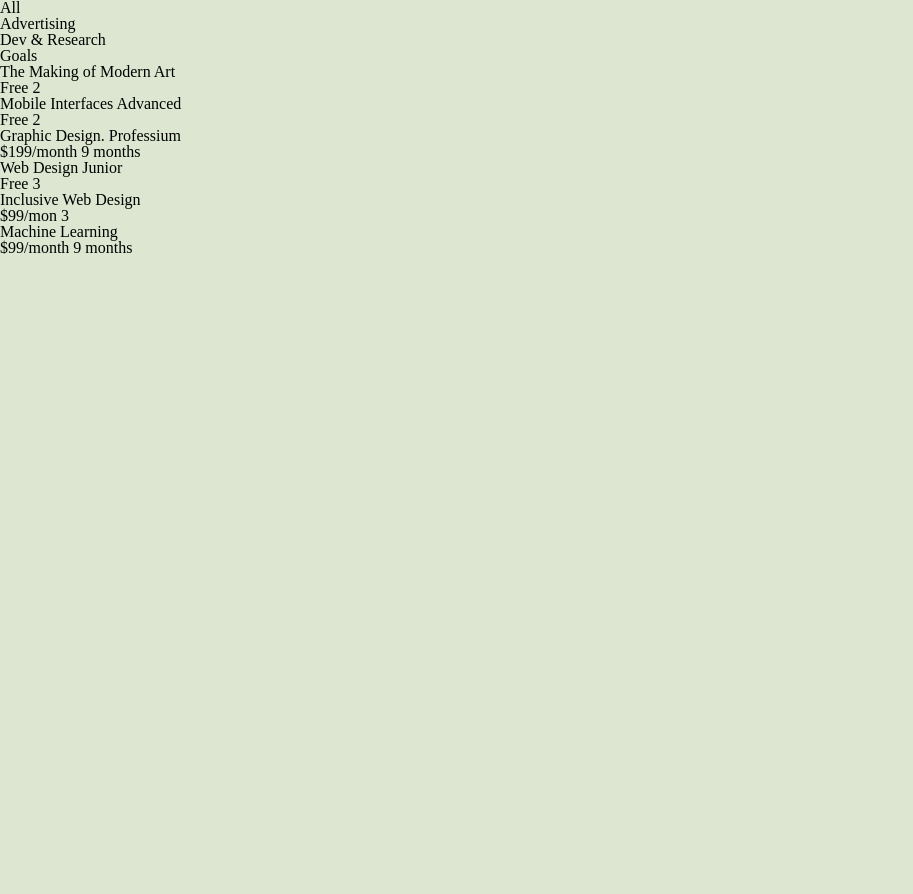
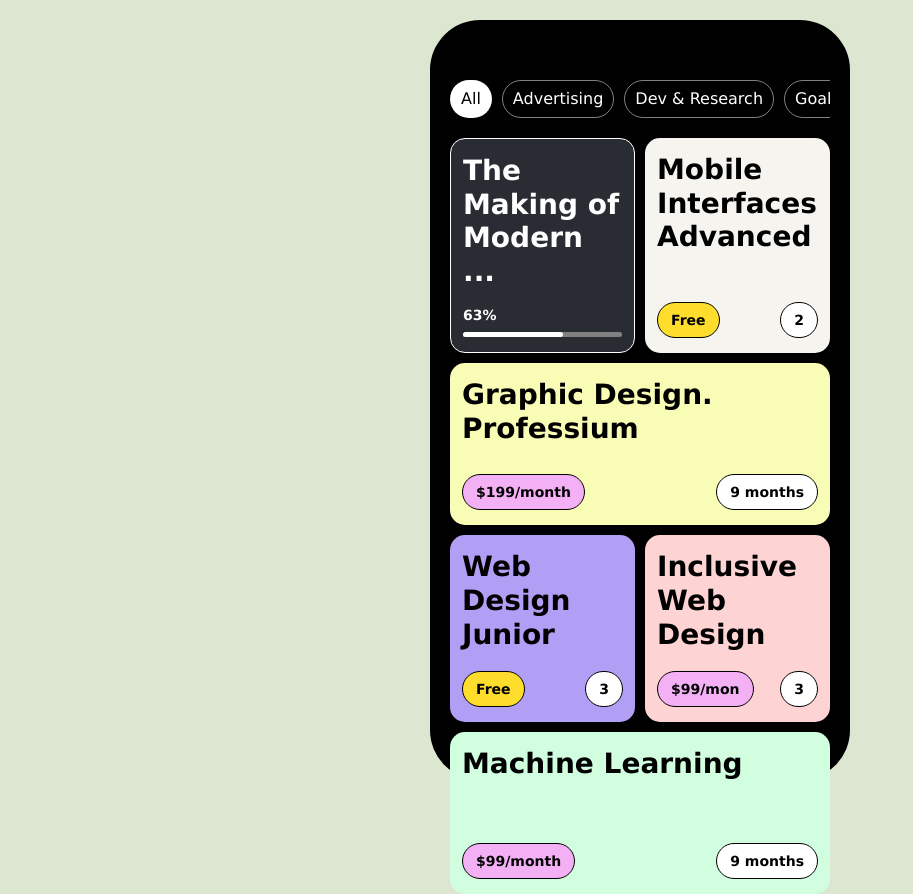
Before and after one commit to mijinB/vite_css_layout, a website built with Vite: page index.html in a window 1280 px wide. Shown: the whole page, without its empty margins (0-913 px from the left). Before the commit the page ends 800 px from the top, so only its background shows below. Built offline with nearby package versions, Linux system fonts and the light colour scheme.

Commit message:
first clone SCSS

```diff
--- a/index.html
+++ b/index.html
@@ -12,53 +12,56 @@
   <div class="phone">
     <header class="header">
       <ul class="header__list">
-        <li class="header__list-item">All</li>
+        <li class="header__list-item header__list-item--inverted">All</li>
         <li class="header__list-item">Advertising</li>
         <li class="header__list-item">Dev & Research</li>
         <li class="header__list-item">Goals</li>
+        <li class="header__list-item">iOS Development</li>
       </ul>
     </header>
     <div class="cards">
       <div class="cards__card">
-        <h2 class="card__title">The Making of Modern Art</h2>
+        <h2 class="card__title">The Making of Modern ...</h2>
         <div class="card__footer">
-          <span class="price">Free</span>
-          <span class="lenght">2</span>
+          <p class="card__percentage">63%</p>
+          <div class="card__progress-bar-box">
+            <div class="progress-bar-box__progress-bar"></div>
+          </div>
         </div>
       </div>
       <div class="cards__card">
         <h2 class="card__title">Mobile Interfaces Advanced</h2>
         <div class="card__footer">
-          <span class="price">Free</span>
-          <span class="lenght">2</span>
+          <span class="card__price">Free</span>
+          <span class="card__lenght">2</span>
         </div>
       </div>
       <div class="cards__card">
         <h2 class="card__title">Graphic Design. Professium</h2>
         <div class="card__footer">
-          <span class="price">$199/month</span>
-          <span class="lenght">9 months</span>
+          <span class="card__price">$199/month</span>
+          <span class="card__lenght">9 months</span>
         </div>
       </div>
       <div class="cards__card">
         <h2 class="card__title">Web Design Junior</h2>
         <div class="card__footer">
-          <span class="price">Free</span>
-          <span class="lenght">3</span>
+          <span class="card__price">Free</span>
+          <span class="card__lenght">3</span>
         </div>
       </div>
       <div class="cards__card">
         <h2 class="card__title">Inclusive Web Design</h2>
         <div class="card__footer">
-          <span class="price">$99/mon</span>
-          <span class="lenght">3</span>
+          <span class="card__price">$99/mon</span>
+          <span class="card__lenght">3</span>
         </div>
       </div>
       <div class="cards__card">
         <h2 class="card__title">Machine Learning</h2>
         <div class="card__footer">
-          <span class="price">$99/month</span>
-          <span class="lenght">9 months</span>
+          <span class="card__price">$99/month</span>
+          <span class="card__lenght">9 months</span>
         </div>
       </div>
     </div>
--- a/styles/reset.scss
+++ b/styles/reset.scss
@@ -46,3 +46,7 @@ table {
 	border-collapse: collapse;
 	border-spacing: 0;
 }
+
+html, body {
+	font-family: 'Lucida Sans', 'Lucida Sans Regular', 'Lucida Grande', 'Lucida Sans Unicode', Geneva, Verdana, sans-serif;
+}
--- a/styles/style.scss
+++ b/styles/style.scss
@@ -1,5 +1,150 @@
 @import "./reset.scss";
 
 body {
+  display: flex;
+  justify-content: center;
+  align-items: center;
+  height: 100vh;
   background-color: #dce6d1;
 }
+
+.phone {
+  width: 420px;
+  height: 95%;
+  padding: 50px 20px;
+  border-radius: 50px;
+  background-color: black;
+  box-sizing: border-box;
+}
+
+.header {
+  margin-top: 10px;
+  overflow-x: scroll;
+
+  .header__list {
+    display: flex;
+    gap: 10px;
+    width: max-content;
+    color: white;
+
+    .header__list-item {
+      border: 1px solid rgba($color: #fff, $alpha: 0.5);
+      padding: 10px;
+      border-radius: 20px;
+    }
+
+    .header__list-item--inverted {
+      background-color: white;
+      color: black;
+    }
+  }
+}
+
+.cards {
+  display: grid;
+  grid-template-columns: repeat(2, 1fr);
+  gap: 10px;
+  margin: 20px 0;
+  font-weight: 600;
+
+  .cards__card {
+    display: flex;
+    flex-direction: column;
+    justify-content: space-between;
+    gap: 20px;
+    padding: 15px 12px;
+    border-radius: 15px;
+    background-color: white;
+
+    .card__title {
+      font-size: 28px;
+      line-height: 1.2;
+    }
+
+    .card__footer {
+      display: flex;
+      justify-content: space-between;
+      align-items: center;
+      font-size: 14px;
+
+      span {
+        padding: 10px 13px;
+        border: 1px solid black;
+        border-radius: 20px;
+      }
+
+      .card__price {
+        background-color: rgb(255, 221, 44);
+      }
+
+      .card__lenght {
+        background-color: white;
+      }
+    }
+
+    &:first-child {
+      border: 1px solid white;
+      background-color: #292d33;
+
+      .card__title {
+        color: white;
+      }
+
+      .card__footer {
+        flex-direction: column;
+        align-items: flex-start;
+        color: white;
+        .card__progress-bar-box {
+          width: 100%;
+          height: 5px;
+          margin-top: 10px;
+          border-radius: 20px;
+          background-color: gray;
+          .progress-bar-box__progress-bar {
+            width: 63%;
+            height: 100%;
+            border-radius: 20px;
+            background-color: white;
+          }
+        }
+      }
+    }
+
+    &:nth-child(2) {
+      background-color: #f5f4ef;
+    }
+
+    &:nth-child(3) {
+      background-color: #f8fcb5;
+
+      .card__price {
+        background-color: #f3b0f5;
+      }
+    }
+
+    &:nth-child(4) {
+      background-color: #b19ff6;
+    }
+
+    &:nth-child(5) {
+      background-color: #fed3d3;
+
+      .card__price {
+        background-color: #f3b0f5;
+      }
+    }
+
+    &:nth-child(6) {
+      background-color: #d0fedf;
+
+      .card__price {
+        background-color: #f3b0f5;
+      }
+    }
+
+    &:nth-child(3n) {
+      grid-column: span 2;
+      height: 132px;
+    }
+  }
+}
```
